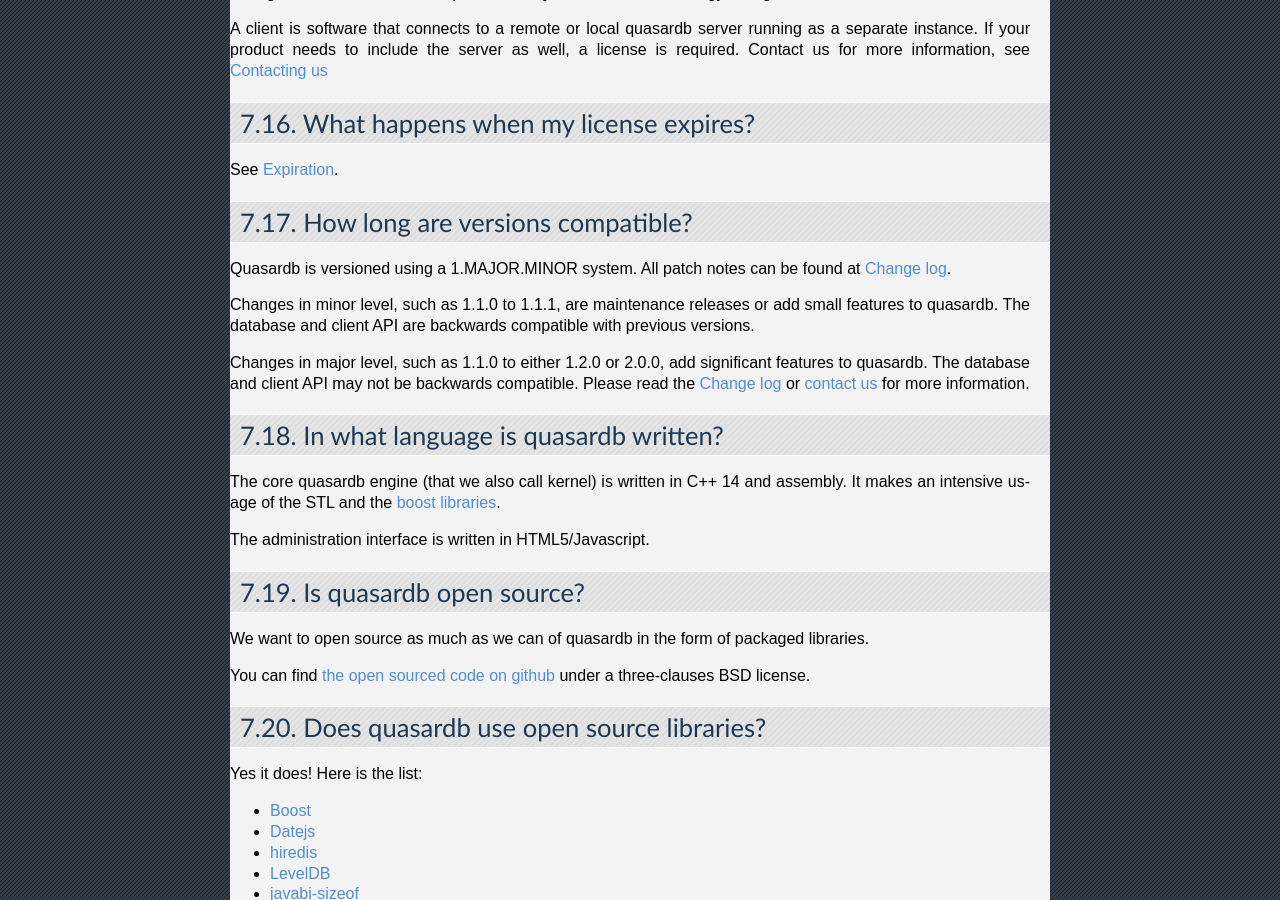
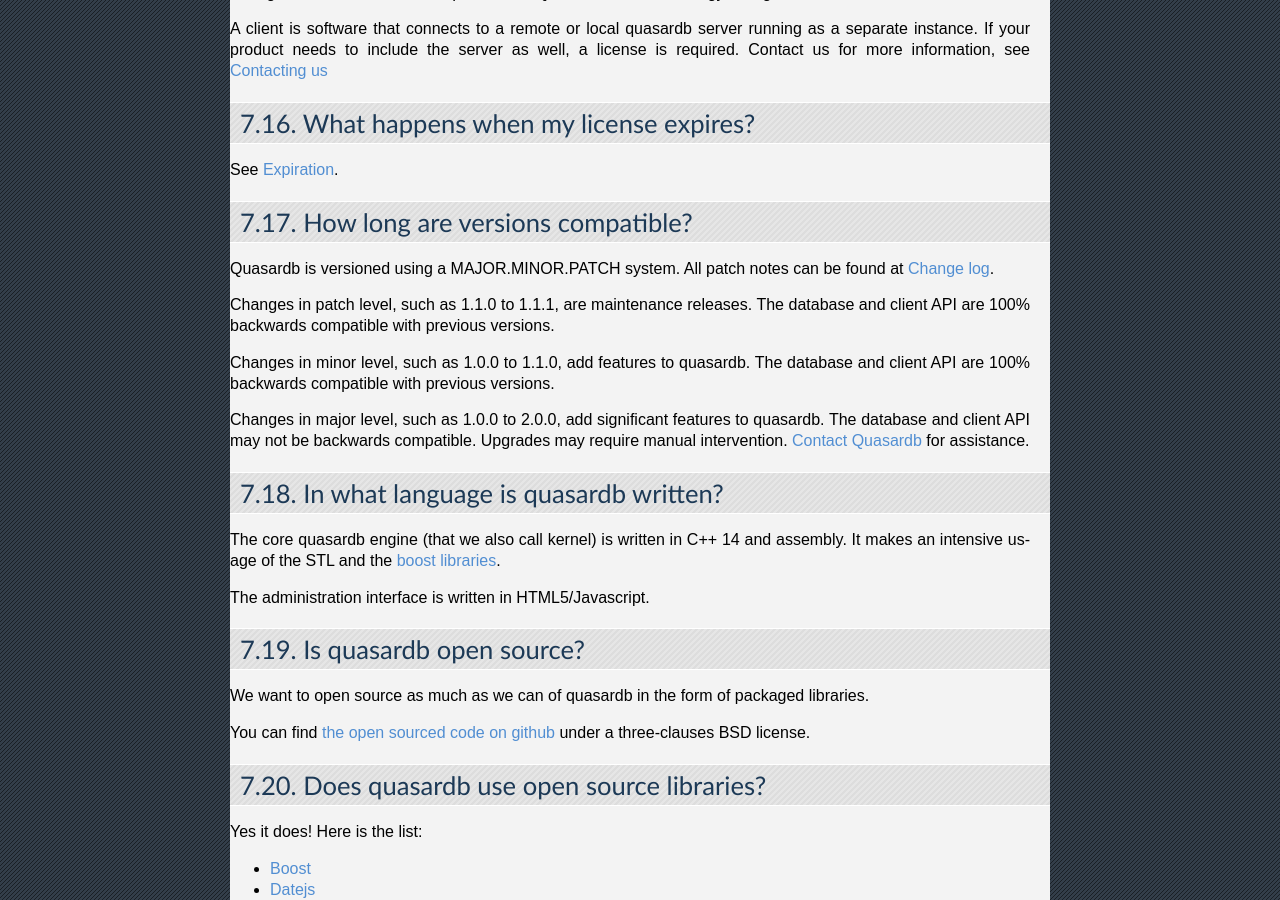
Before and after one commit to iltommi/qdb-documentation, a Sphinx documentation site: the page built from source/faq.rst, in a window 1280 px wide and 900 px high, scrolled down 1956 px. Built offline with Sphinx 7.4.7, drawn with Linux system fonts in a browser that asks for light colours; pages that are not in the unit, such as notebooks, are missing from menus.

Commit message:
Change version policy to MAJOR.MINOR.PATCH.

```diff
--- a/source/faq.rst
+++ b/source/faq.rst
@@ -98,11 +98,13 @@ See :ref:`license_expiration`.
 How long are versions compatible?
 =================================
 
-Quasardb is versioned using a 1.MAJOR.MINOR system. All patch notes can be found at :doc:`changes`.
+Quasardb is versioned using a MAJOR.MINOR.PATCH system. All patch notes can be found at :doc:`changes`.
 
-Changes in minor level, such as 1.1.0 to 1.1.1, are maintenance releases or add small features to quasardb. The database and client API are backwards compatible with previous versions.
+Changes in patch level, such as 1.1.0 to 1.1.1, are maintenance releases. The database and client API are 100% backwards compatible with previous versions.
 
-Changes in major level, such as 1.1.0 to either 1.2.0 or 2.0.0, add significant features to quasardb. The database and client API may not be backwards compatible. Please read the :doc:`changes` or `contact us <contact.html>`_ for more information.
+Changes in minor level, such as 1.0.0 to 1.1.0, add features to quasardb. The database and client API are 100% backwards compatible with previous versions.
+
+Changes in major level, such as 1.0.0 to 2.0.0, add significant features to quasardb. The database and client API may not be backwards compatible. Upgrades may require manual intervention. `Contact Quasardb <contact.html>`_ for assistance.
 
 In what language is quasardb written?
 =====================================
```
